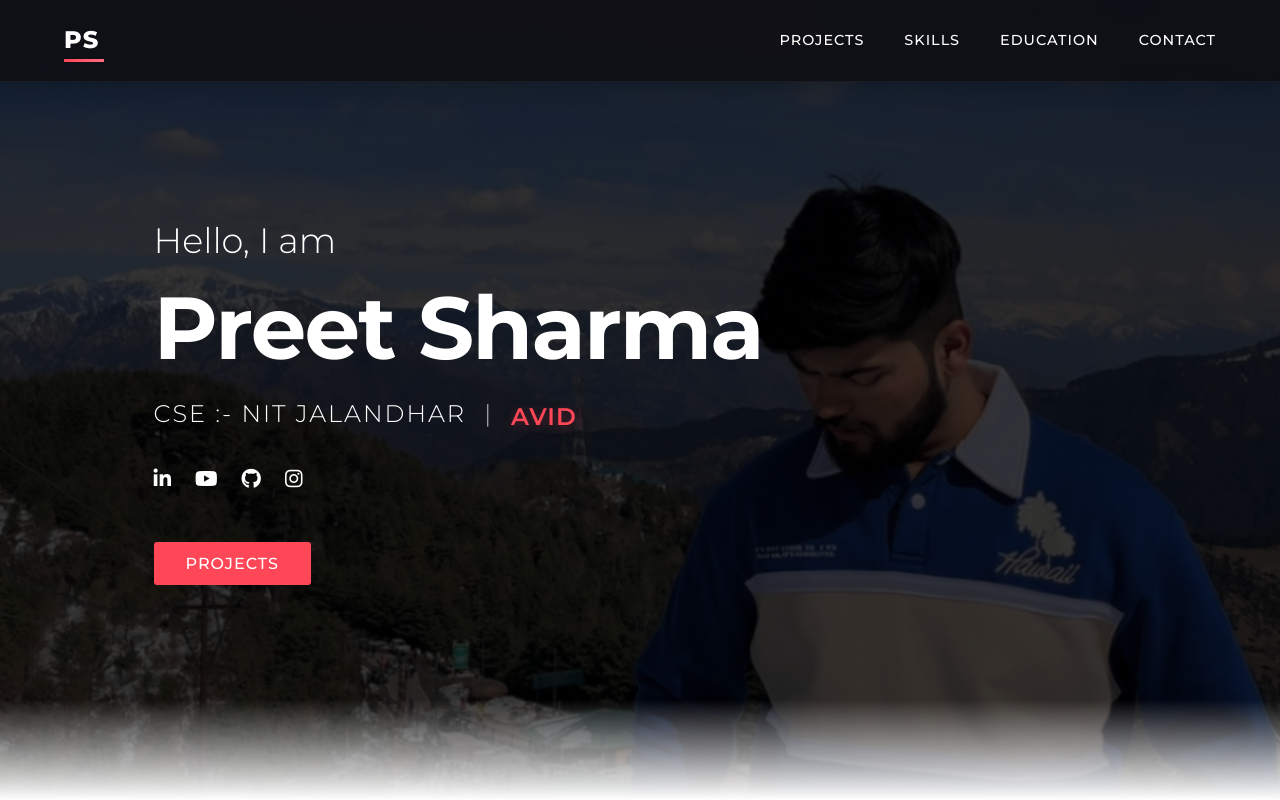
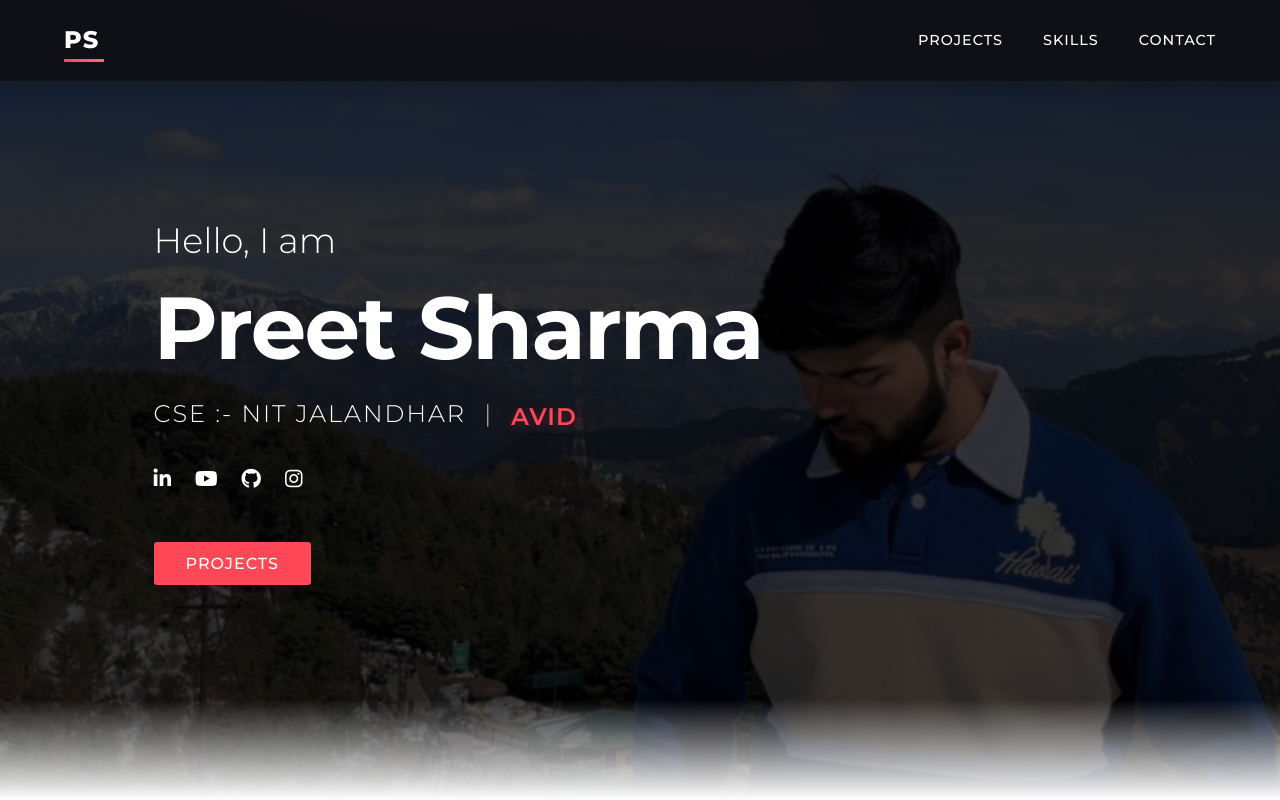
Before and after one commit to Preet-Sha/preets_portfolio, a React (Vite) app: page / in a window 1280 px wide. Shown: the top 800 px of the page. Built offline with nearby package versions, Linux system fonts and the light colour scheme.

Commit message:
completed

```diff
--- a/src/HomePage.jsx
+++ b/src/HomePage.jsx
@@ -53,7 +53,6 @@ function HomePage() {
   const projectsRef = useRef(null);
   const skillsRef = useRef(null);
   const contactRef = useRef(null);
-  const educationRef = useRef(null);
 
   // Refs for scroll reveal elements
   const titleRefs = useRef([]);
@@ -165,7 +164,6 @@ function HomePage() {
         <div className={`nav-links ${menuOpen ? 'open' : ''}`}>
           <button onClick={() => handleNavClick(projectsRef)}>Projects</button>
           <button onClick={() => handleNavClick(skillsRef)}>Skills</button>
-          <button onClick={() => handleNavClick(educationRef)}>Education</button>
           <button onClick={() => handleNavClick(contactRef)}>Contact</button>
         </div>
         <div className={`menu-toggle ${menuOpen ? 'open' : ''}`} onClick={toggleMenu}>
```
